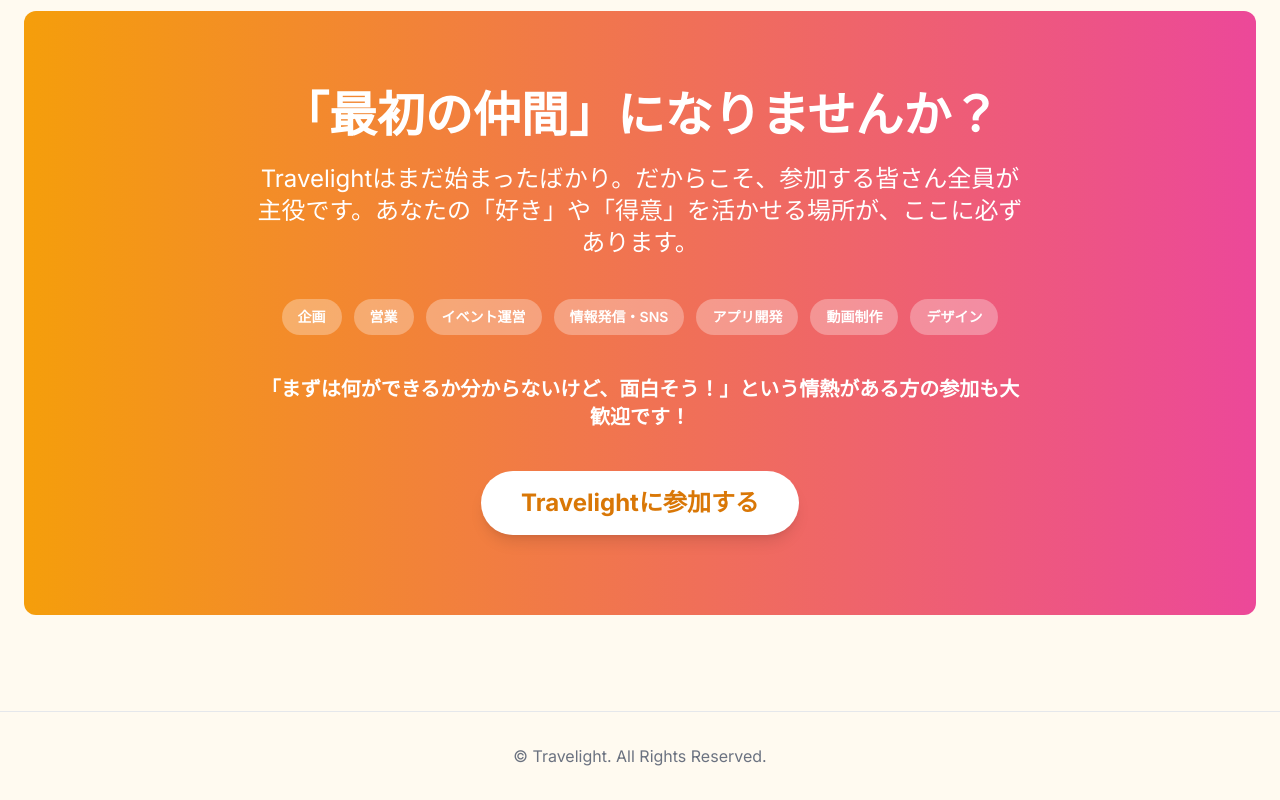
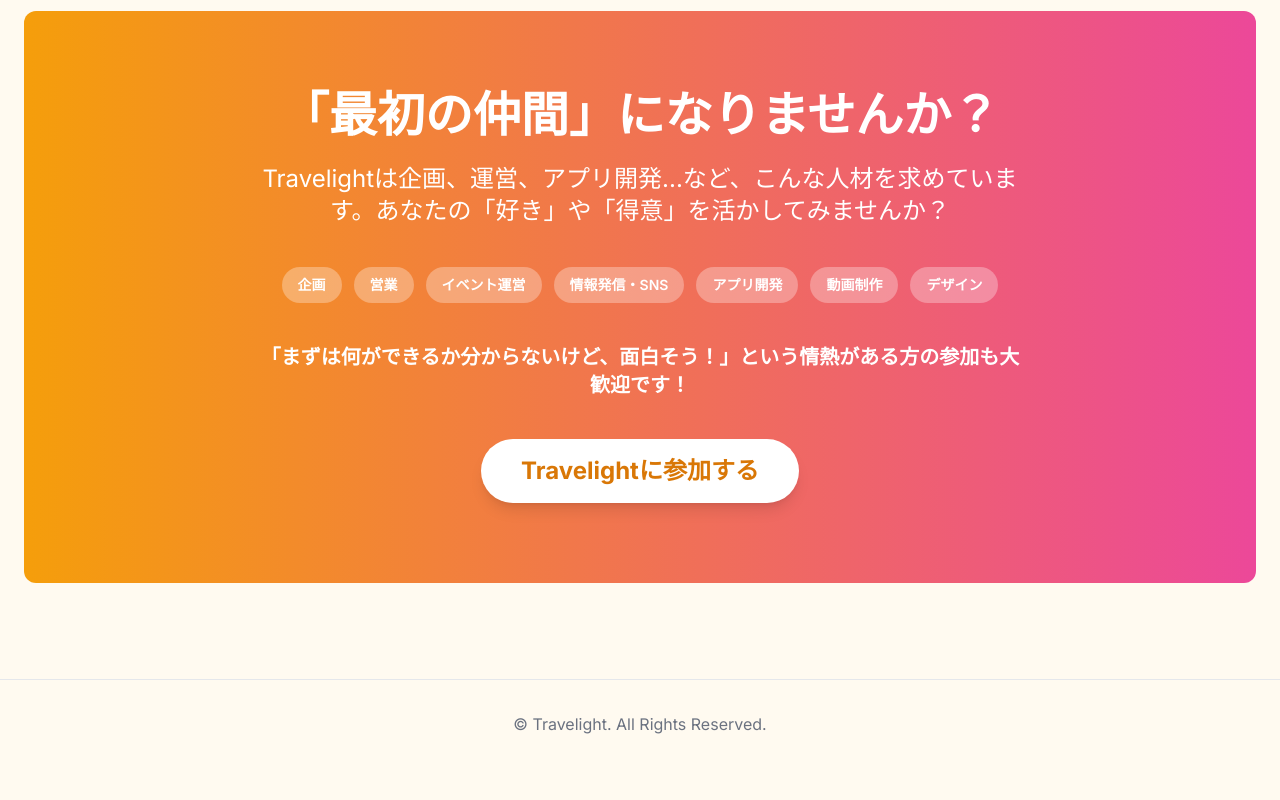
Before and after one commit to ogimachichannel/travelight, a plain HTML site: page index.html in a window 1280 px wide. Shown: the part 3615-4415 px from the top of the page. After the commit the page ends 4383 px from the top, so only its background shows below. Drawn offline with nearby package versions, Linux system fonts and the light colour scheme.

Commit message:
index.html

```diff
--- a/index.html
+++ b/index.html
@@ -394,7 +394,7 @@
             <h2 class="text-4xl md:text-5xl font-extrabold text-white mb-6">「最初の仲間」になりませんか？</h2>
             <!-- スマートフォンでの改行(<br>)を削除 - 修正済み -->
             <p class="text-xl md:text-2xl text-white max-w-3xl mx-auto mb-10">
-                Travelightはまだ始まったばかり。だからこそ、参加する皆さん全員が主役です。あなたの「好き」や「得意」を活かせる場所が、ここに必ずあります。
+                Travelightは企画、運営、アプリ開発...など、こんな人材を求めています。あなたの「好き」や「得意」を活かしてみませんか？
             </p>
             <div class="flex flex-wrap justify-center gap-3 px-6 max-w-3xl mx-auto mb-10">
                 <span class="bg-white/30 text-white text-sm font-semibold px-4 py-2 rounded-full">企画</span>
```
